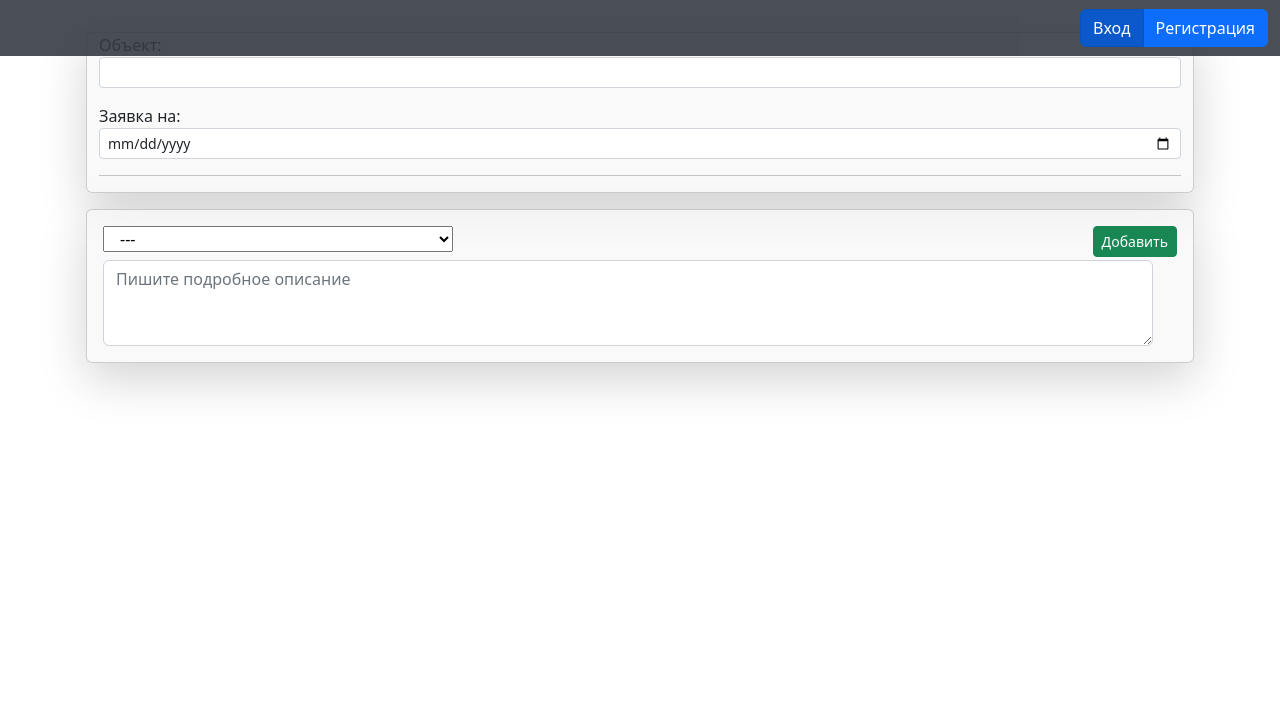
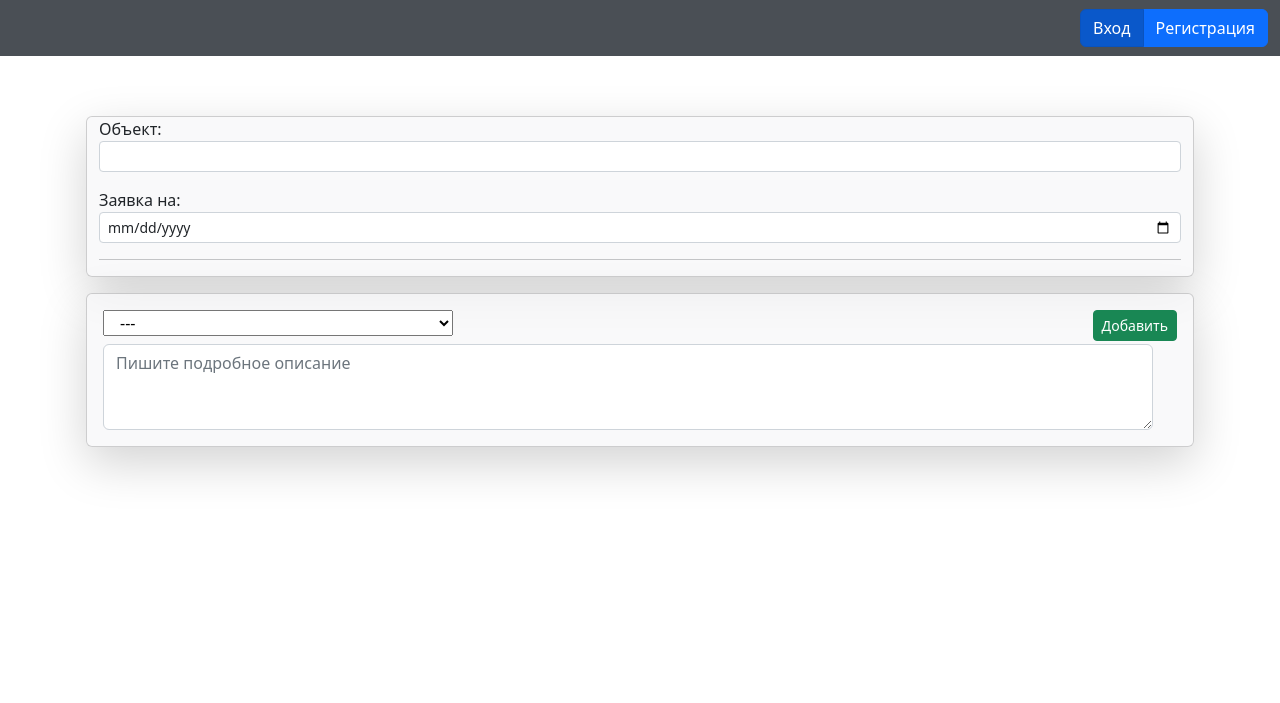
Before and after one commit to alexandrPushylo/kip, a Django app: template public_html/HelloDjango/templates/create_application.html in a window 1280 px wide. Shown: the top 703 px of the page. Run offline with Django 3.2, Linux system fonts and the light colour scheme; the template is opened without the code that fills it, so the values that code supplies are empty; some libraries are stand-ins or nearby versions.

Commit message:
fix: margin body

```diff
--- a/public_html/HelloDjango/templates/base.html
+++ b/public_html/HelloDjango/templates/base.html
@@ -13,7 +13,7 @@
         <link href="https://fonts.googleapis.com/css2?family=Montserrat:wght@100;300&display=swap" rel="stylesheet">
     </head>
         {% load static %}
-    <body style="margin-bottom: 100px">
+    <body style="margin-bottom: 100px; margin-top: 100px;">
 
         {% include 'components/top_panel.html' %}
 
```
